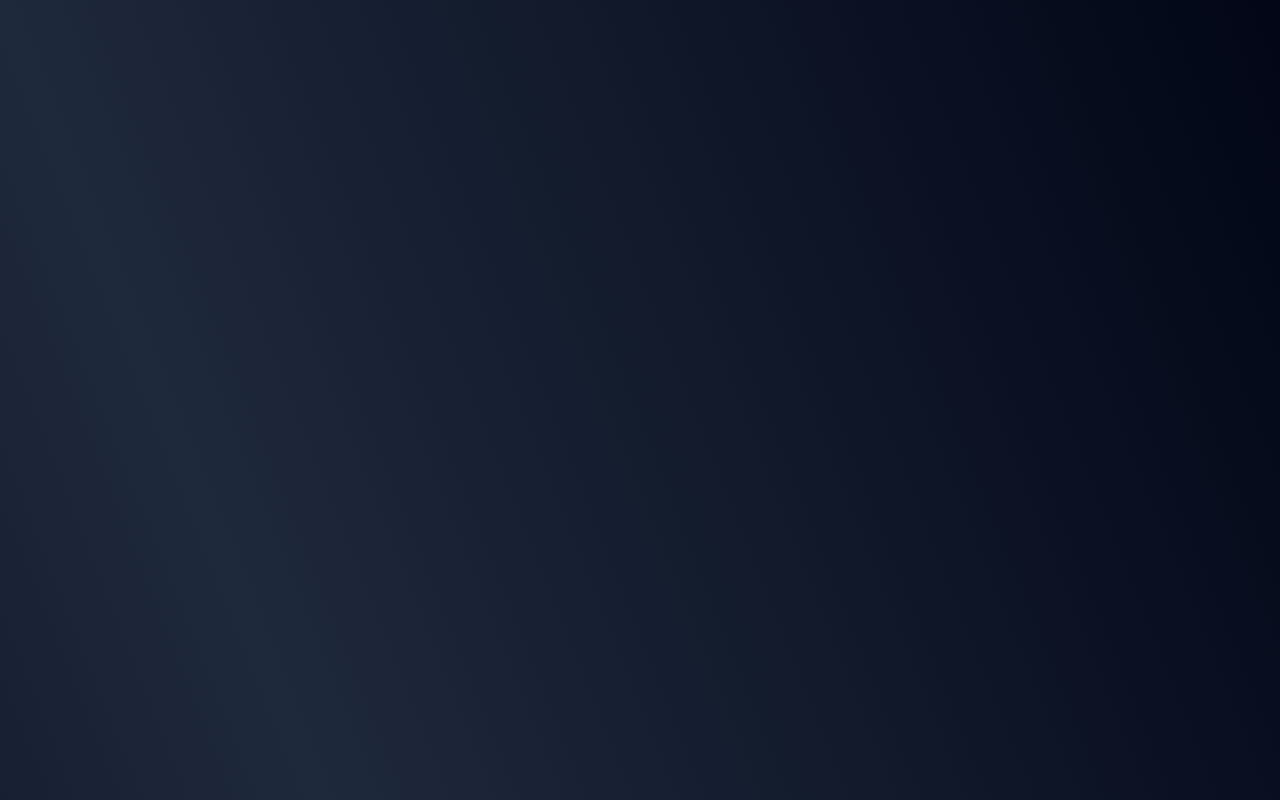
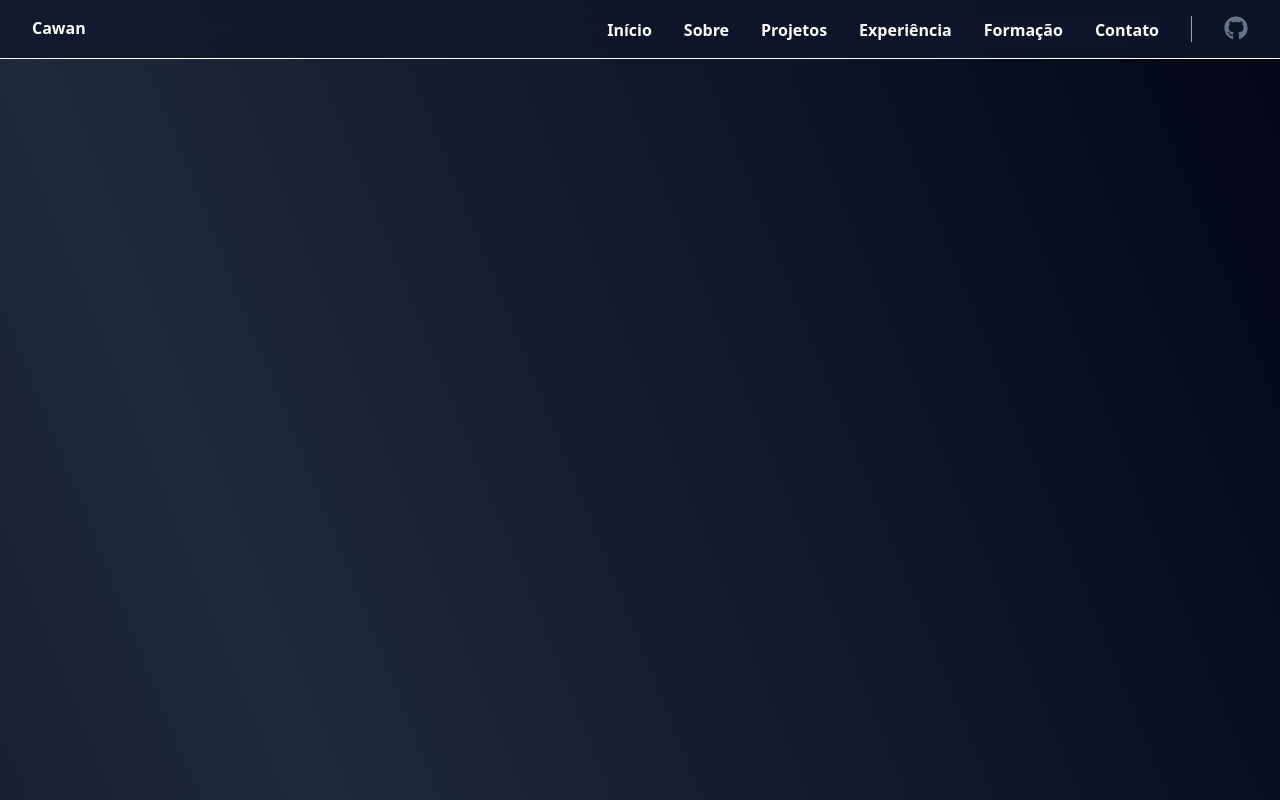
Before and after one commit to CawanCarv/portfolio, a React (Vite) app: page / in a window 1280 px wide. Shown: the top 800 px of the page. Built offline with nearby package versions, Linux system fonts and the light colour scheme.

Commit message:
Adiciona Menu Desktop + Mobile

```diff
--- a/src/components/App.tsx
+++ b/src/components/App.tsx
@@ -1,5 +1,11 @@
+import Menu from './Menu';
+
 function App() {
-  return <div id='App'></div>;
+  return (
+    <div id='App'>
+      <Menu />
+    </div>
+  );
 }
 
 export default App;
--- /dev/null
+++ b/src/components/Menu.tsx
@@ -0,0 +1,61 @@
+import { useState } from 'react';
+import { FaBars, FaGithub } from 'react-icons/fa';
+import { FaXmark } from 'react-icons/fa6';
+
+function Menu() {
+  const [open, setOpen] = useState(false);
+  return (
+    <header className='w-full flex justify-between px-8 py-4 font-semibold backdrop-blur-xl backdrop-opacity-60 bg-slate-900/80 bg-opacity-10 fixed border-b border-white '>
+      <h1>Cawan</h1>
+      <nav className='flex'>
+        <ul
+          className={
+            'flex gap-8 flex-col md:flex-row absolute md:static top-full mt-0.5 left-0 px-8 md:px-0 pt-8 md:pt-0 w-full min-h-[calc(100vh_-_57px)] md:min-h-0 backdrop-blur-xl backdrop-opacity-90 bg-slate-900/80 bg-opacity-10 ' +
+            (!open && 'hidden md:flex')
+          }
+        >
+          <li className='hover:text-blue-400 transition-colors'>
+            <a href='#inicio'>Início</a>
+          </li>
+          <li className='hover:text-blue-400 transition-colors'>
+            <a href='#sobre'>Sobre</a>
+          </li>
+          <li className='hover:text-blue-400 transition-colors'>
+            <a href='#projetos'>Projetos</a>
+          </li>
+          <li className='hover:text-blue-400 transition-colors'>
+            <a href='#experiencia'>Experiência</a>
+          </li>
+          <li className='hover:text-blue-400 transition-colors'>
+            <a href='#formacao'>Formação</a>
+          </li>
+          <li className='hover:text-blue-400 transition-colors'>
+            <a href='#contato'>Contato</a>
+          </li>
+        </ul>
+        <ul className='flex gap-8 md:ml-8 md:pl-8 md:border-l border-slate-400'>
+          <li>
+            <a href='https://github.com/CawanCarv'>
+              <FaGithub className='text-2xl hover:text-white text-slate-500 transition-colors' />
+            </a>
+          </li>
+          <li className='md:hidden'>
+            {open ? (
+              <FaXmark
+                onClick={() => setOpen(false)}
+                className='text-2xl text-red-500'
+              />
+            ) : (
+              <FaBars
+                onClick={() => setOpen(true)}
+                className='text-2xl text-white'
+              />
+            )}
+          </li>
+        </ul>
+      </nav>
+    </header>
+  );
+}
+
+export default Menu;
```
